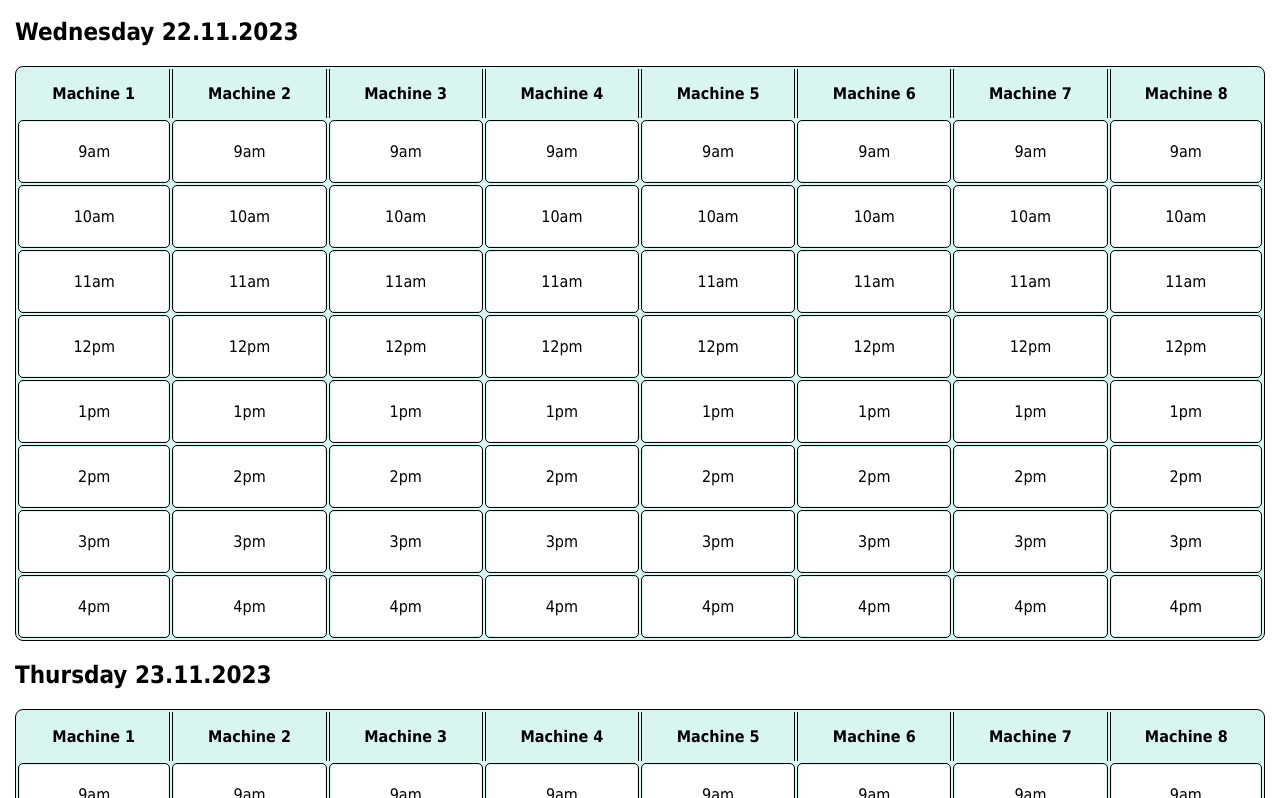
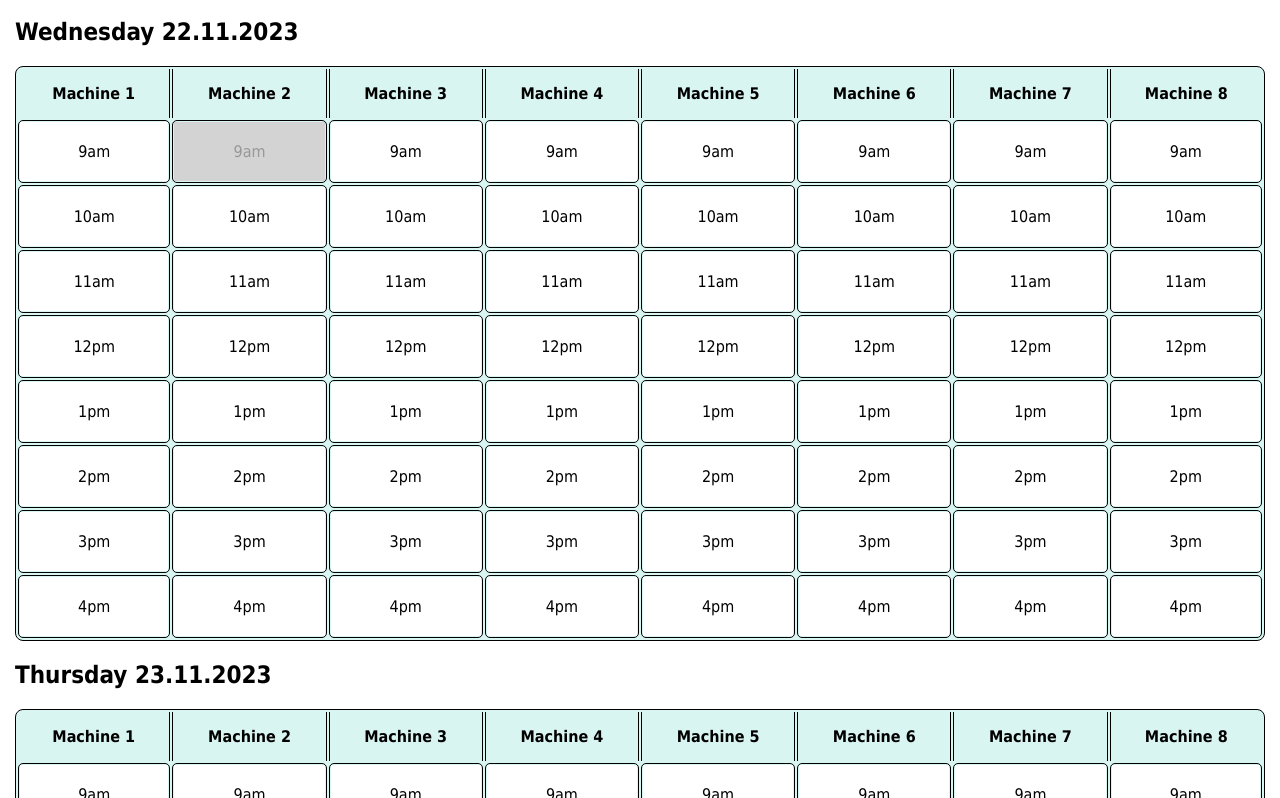
Before and after one commit to ouju/laundry-app, a React (Create React App) app: page / in a window 1280 px wide. Shown: the part 2762-3560 px from the top of the page. Built offline with nearby package versions, Linux system fonts and the light colour scheme.

Commit message:
show disabled time slots in the reservation form

```diff
--- a/src/components/ReservationForm.js
+++ b/src/components/ReservationForm.js
@@ -9,8 +9,10 @@ function ReservationForm() {
   const weekdays = ['Sunday', 'Monday', 'Tuesday', 'Wednesday', 'Thursday', 'Friday', 'Saturday'];
   const [selectedSlot, setSelectedSlot] = useState(null);
   const navigate = useNavigate();
+  const today = new Date();
 
-  const today = new Date();
+  // Define some disabled time slots to show how already booked slots would look like
+  const disabled = [[1, '10am', '23.11.2023'], [2, '9am', '22.11.2023']];
 
   // Calculate the weekdays and dates for the next 7 days
   const upcomingDays = Array.from({ length: 7 }, (_, index) => {
@@ -19,15 +21,21 @@ function ReservationForm() {
     return nextDay;
   });
 
+  // Helper function to check if a slot is disabled
+  const isSlotDisabled = (machine, time, date) => {
+    return disabled.some(([disabledMachine, disabledTimeSlot, disabledDate]) =>
+      machine === disabledMachine && time === disabledTimeSlot && date.toLocaleDateString('fi-FI') === disabledDate
+    );
+  };
+
   const handleTimeClick = (slot) => {
     setSelectedSlot(slot);
   };
 
+  // On submit, redirect to the My Bookings page and pass the selected time slot as a parameter
   const handleSubmit = (event) => {
     event.preventDefault();
     console.log(`Reserved ${selectedSlot}`);
-
-    // Redirect to the My Bookings page and pass the selected time slot as a parameter
     navigate('/my-bookings', { state: { selectedSlot } });
   };
 
@@ -53,6 +61,7 @@ function ReservationForm() {
                         type="button"
                         onClick={() => handleTimeClick(`Machine ${machine} at ${time} on ${weekdays[day.getDay()]} ${day.toLocaleDateString('fi-FI')}`)}
                         className={selectedSlot === `Machine ${machine} at ${time}` ? 'selected' : ''}
+                        disabled={isSlotDisabled(machine, time, day)}
                       >
                         {time}
                       </button>
--- a/src/index.css
+++ b/src/index.css
@@ -1,6 +1,7 @@
 body {
   margin: 15px;
   margin-top: 75px;
+  margin-bottom: 95px;
   font-family: "Tahoma", sans-serif;
   -webkit-font-smoothing: antialiased;
   -moz-osx-font-smoothing: grayscale;
--- a/src/pages/MyBookings.js
+++ b/src/pages/MyBookings.js
@@ -9,29 +9,22 @@ function MyBookings() {
   const userId = "1010"; // Current user's ID
   const userData = bookingsData[userId];
 
-  if (!userData) {
   return (
     <div>
       <h2>My Bookings</h2>
-        <p>No bookings found for user ID: {userId}</p>
-      </div>
-    );
-  }
-
-  const { booked } = userData;
-
-  return (
-    <div>
-      <h2>My Bookings</h2>
-      {selectedSlot && <p>Time Slot successfully reserved: {selectedSlot}</p>}
-      <h3>Upcoming time slots</h3>
+      {selectedSlot && <p>! New booking made: {selectedSlot}</p>}
+      <h3>Upcoming bookings</h3>
+      {!userData ? (
+        <p>No upcoming bookings found.</p>
+      ) : (
         <ul>
-        {booked.map((booking, index) => (
+          {userData.booked.map((booking, index) => (
             <li key={index}>
               {`Date: ${booking.date}, Time: ${booking.time}, Machine: ${booking.machine}`}
             </li>
           ))}
         </ul>
+      )}
     </div>
   );
 }
--- a/src/styles/ReservationForm.css
+++ b/src/styles/ReservationForm.css
@@ -58,6 +58,12 @@ button.selected {
   background-color: #3DCAB5;
 }
 
+/* Style for disabled buttons */
+button:disabled {
+  background-color: #D3D3D3;
+  cursor: not-allowed;
+}
+
 /* Style for the Reserve button */
 .reserveButton {
   position: fixed;
@@ -73,7 +79,7 @@ button.selected {
   left: 0px;
 }
 
-/* Hover and focus effect for Reserve button */
+/* Hover effect for Reserve button */
 .reserveButton:hover {
   background-color: #008C77;
 }
```
Lines whose indentation alone changed are shown as unchanged.
